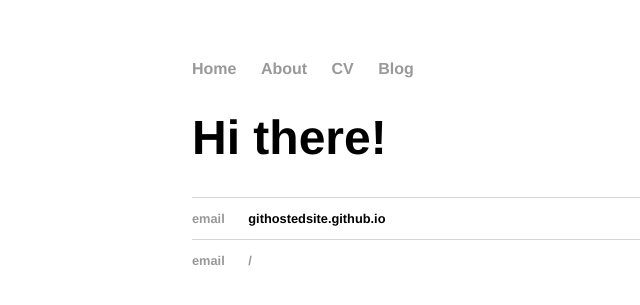
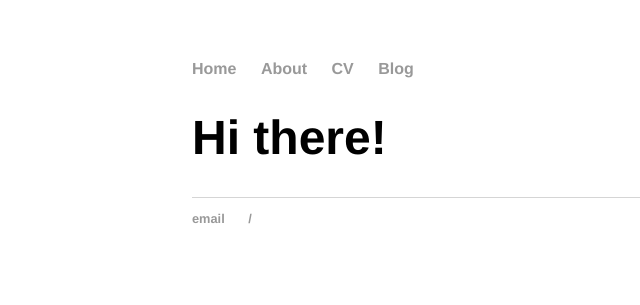
Before and after one commit to githostedsite/githostedsite.github.io, a Jekyll site: the page built from index.html, in a window 1280 px wide. Shown: the top 305 px of the page, without its empty margins (0-640 px from the left). Built offline with Jekyll 4.4.1, drawn with Linux system fonts in a browser that asks for light colours.

Commit message:
Update index.html

```diff
--- a/index.html
+++ b/index.html
@@ -17,11 +17,5 @@ title: githosted.site
 				<!-- <p></em> <a href="/about"></a></p> -->
     		</div><!-- /.blurb -->
 		</div><!-- /.container -->
-		<footer>
-    		<ul>
-        		<li><a href="mailto:vasilii@jsmarketing.ru">email</a></li>
-        		<li><a href="https://githostedsite.github.io"></a>githostedsite.github.io</li>
-			</ul>
-		</footer>
 	</body>
 </html>
```
